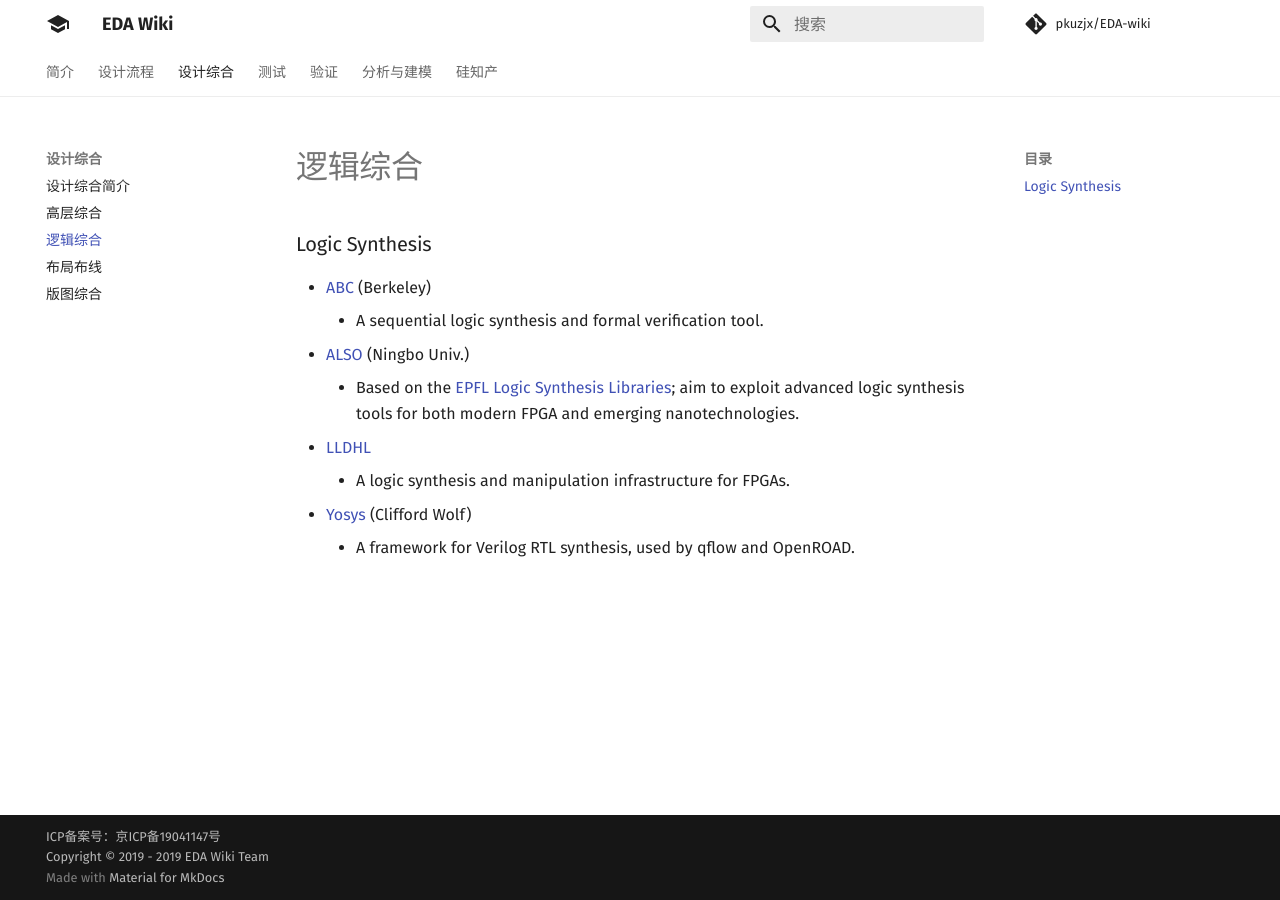
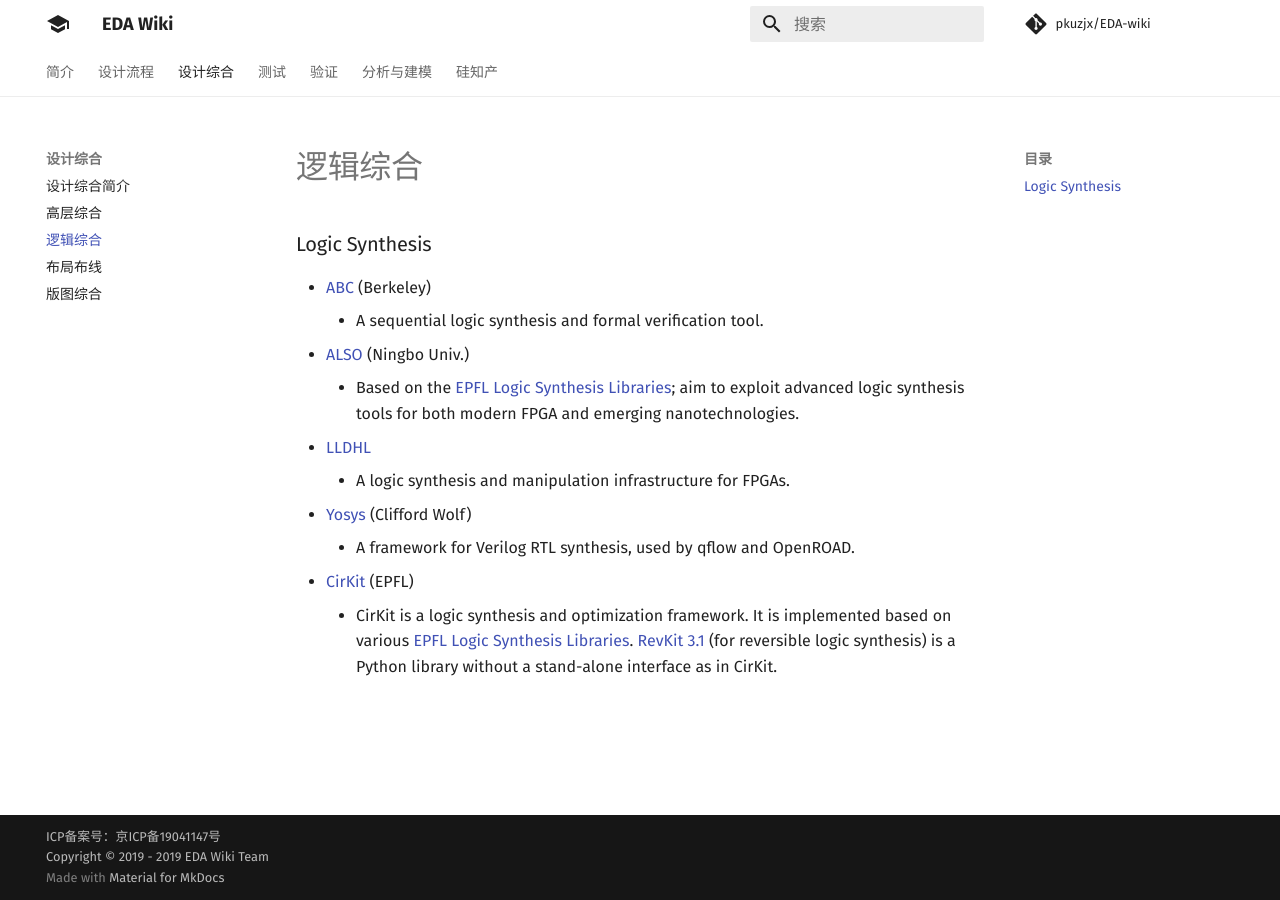
Before and after one commit to daitoto/EDA-wiki, an MkDocs documentation site: the page built from docs/synthesis/logic.md, in a window 1280 px wide. Built offline with MkDocs 1.6.1 and Material for MkDocs 9.7.7, drawn with Linux system fonts in a browser that asks for light colours; comment, search, counter and statistics services are not loaded.

Commit message:
update EPFL logic synthesis tool

```diff
--- a/docs/synthesis/logic.md
+++ b/docs/synthesis/logic.md
@@ -7,3 +7,5 @@
    - A logic synthesis and manipulation infrastructure for FPGAs.
  - [Yosys](https://github.com/YosysHQ/yosys) (Clifford Wolf)
    - A framework for Verilog RTL synthesis, used by qflow and OpenROAD.
+ - [CirKit](https://github.com/msoeken/cirkit) (EPFL)
+   - CirKit is a logic synthesis and optimization framework. It is implemented based on various [EPFL Logic Synthesis Libraries](https://github.com/lsils/lstools-showcase). [RevKit 3.1](https://github.com/msoeken/revkit) (for reversible logic synthesis) is a Python library without a stand-alone interface as in CirKit.
```
